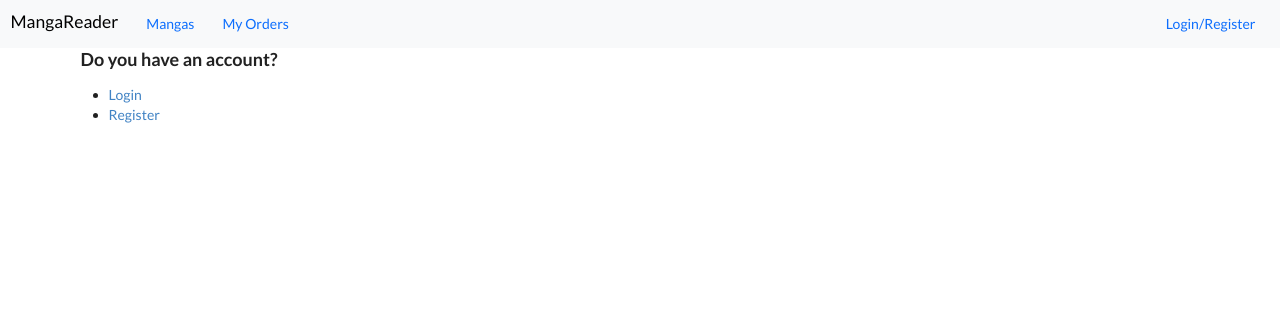
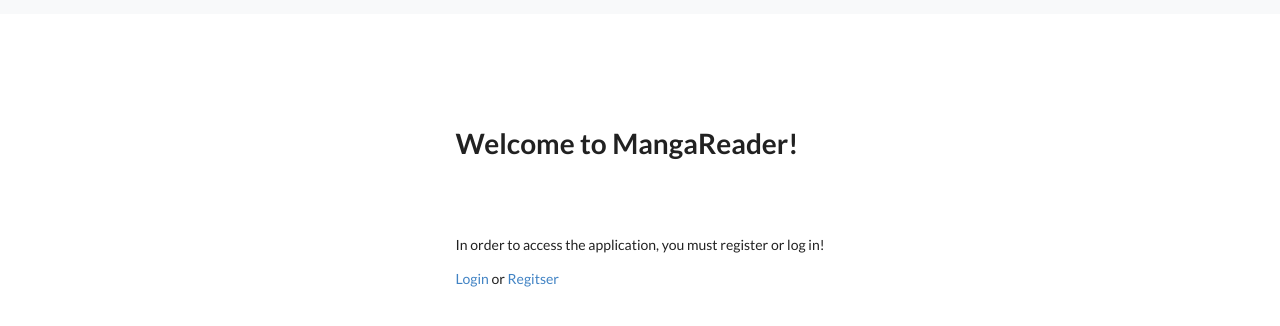
Before and after one commit to VukanAntic/MangaReader, an Angular app in the folder MangaReader/WebApps/MangaReaderSPA/: page /identity in a window 1280 px wide. Shown: the top 326 px of the page. Built offline with nearby package versions, Linux system fonts and the light colour scheme.

Commit message:
Changed routes in order to fix application flow

```diff
--- a/MangaReader/WebApps/MangaReaderSPA/src/app/identity/feature-authentication/login-form/login-form.component.ts
+++ b/MangaReader/WebApps/MangaReaderSPA/src/app/identity/feature-authentication/login-form/login-form.component.ts
@@ -38,7 +38,7 @@ export class LoginFormComponent implements OnInit {
       }
       this.loginForm.reset();
       if (success) {
-        this.routerService.navigate(['/identity', 'profile']);
+        this.routerService.navigate(['recommended']);
       }
     });
   }
--- a/MangaReader/WebApps/MangaReaderSPA/src/app/identity/feature-authentication/logout/logout.component.css
+++ b/MangaReader/WebApps/MangaReaderSPA/src/app/identity/feature-authentication/logout/logout.component.css
@@ -0,0 +1,13 @@
+.container {
+  height: 400px;
+  position: relative;
+}
+
+.center {
+  margin: 0;
+  position: absolute;
+  top: 50%;
+  left: 50%;
+  -ms-transform: translate(-50%, -50%);
+  transform: translate(-50%, -50%);
+}
--- a/MangaReader/WebApps/MangaReaderSPA/src/app/identity/feature-authentication/logout/logout.component.html
+++ b/MangaReader/WebApps/MangaReaderSPA/src/app/identity/feature-authentication/logout/logout.component.html
@@ -1 +1,9 @@
-<h4 *ngIf="logoutSuccess$ | async as logoutSuccess">Logout {{ logoutSuccess ? "" : "un" }} successful.</h4>
+<div class="container" *ngIf="logoutSuccess$ | async as logoutSuccess">
+  <div class="center">
+    <h2>You have successfully logged out!</h2>
+    <h2 style="margin-top: 20px">
+      Click here to
+      <button class="btn btn-info" style="width: fit-content" onclick="window.location='http://localhost:4200/identity';">LOGIN</button> !
+    </h2>
+  </div>
+</div>
--- a/MangaReader/WebApps/MangaReaderSPA/src/app/identity/identity.component.css
+++ b/MangaReader/WebApps/MangaReaderSPA/src/app/identity/identity.component.css
@@ -0,0 +1,28 @@
+.container {
+  height: 400px;
+  position: relative;
+}
+
+.center {
+  margin: 0;
+  position: absolute;
+  top: 50%;
+  left: 50%;
+  -ms-transform: translate(-50%, -50%);
+  transform: translate(-50%, -50%);
+}
+
+.float-container {
+  border: 3px solid #fff;
+  padding: 20px;
+}
+
+.float-child {
+  width: 50%;
+  float: left;
+  padding: 20px;
+}
+
+.center-element {
+  text-align: center;
+}
--- a/MangaReader/WebApps/MangaReaderSPA/src/app/identity/identity.component.html
+++ b/MangaReader/WebApps/MangaReaderSPA/src/app/identity/identity.component.html
@@ -1,11 +1,13 @@
-<h3>Do you have an account?</h3>
-<ul>
-  <li>
-    <a [routerLink]="['login']">Login</a>
-  </li>
-  <li>
-    <a [routerLink]="['register']">Register</a>
-  </li>
-</ul>
+<div class="container">
+  <div class="center">
+    <h1 class="center-text">Welcome to MangaReader!</h1>
+    <br />
+    <br />
+    <br />
+    <p>In order to access the application, you must register or log in!</p>
 
-<router-outlet></router-outlet>
+    <p class="center-text"><a [routerLink]="['login']">Login</a> or <a [routerLink]="['register']">Regitser</a></p>
+
+    <router-outlet></router-outlet>
+  </div>
+</div>
--- a/MangaReader/WebApps/MangaReaderSPA/src/app/shared/interceptors/authentication.interceptor.ts
+++ b/MangaReader/WebApps/MangaReaderSPA/src/app/shared/interceptors/authentication.interceptor.ts
@@ -7,7 +7,7 @@ import { AuthenticationFacadeService } from 'src/app/identity/domain/application
 
 @Injectable()
 export class AuthenticationInterceptor implements HttpInterceptor {
-  private readonly whitelistUrls: string[] = ['api/v1/Login/Login', '/api/v1/Login/Refresh'];
+  private readonly whitelistUrls: string[] = ['api/v1/Login/Login'];
 
   private isRefreshing: boolean = false;
   private refreshedAccessTokenSubject: BehaviorSubject<string | null> = new BehaviorSubject<string | null>(null);
--- a/MangaReader/WebApps/MangaReaderSPA/src/app/ui-utils/navbar/navbar.component.html
+++ b/MangaReader/WebApps/MangaReaderSPA/src/app/ui-utils/navbar/navbar.component.html
@@ -1,26 +1,14 @@
 <nav class="navbar navbar-light bg-light" *ngIf="appState$ | async as appState">
-  <div class="container-fluid">
+  <div class="container-fluid" *ngIf="userLoggedIn(appState)">
     <div class="d-flex">
-      <span class="navbar-brand mb-0 h1">{{ getNavbarTitle(appState) }}</span>
-
-      <ul class="nav">
-        <li class="nav-item">
-          <a class="nav-link" [routerLink]="['/manga']">Mangas</a>
-        </li>
-        <li class="nav-item">
-          <a class="nav-link" [routerLink]="['/orders']">My Orders</a>
-        </li>
-      </ul>
+      <span class="navbar-brand mb-0 h1" [routerLink]="['/recommended']">MangaReader</span>
     </div>
 
     <ul class="nav">
-      <li class="nav-item" *ngIf="userLoggedOut(appState)">
-        <a class="nav-link" [routerLink]="['/identity']">Login/Register</a>
+      <li class="nav-item">
+        <a class="nav-link" [routerLink]="['/identity', 'profile']">{{ getUserName(appState) }}</a>
       </li>
-      <li class="nav-item" *ngIf="userLoggedIn(appState)">
-        <a class="nav-link" [routerLink]="['/identity', 'profile']">User profile</a>
-      </li>
-      <li class="nav-item" *ngIf="userLoggedIn(appState)">
+      <li class="nav-item">
         <a class="nav-link" [routerLink]="['/identity', 'logout']">Logout</a>
       </li>
     </ul>
--- a/MangaReader/WebApps/MangaReaderSPA/src/app/ui-utils/navbar/navbar.component.ts
+++ b/MangaReader/WebApps/MangaReaderSPA/src/app/ui-utils/navbar/navbar.component.ts
@@ -17,12 +17,8 @@ export class NavbarComponent implements OnInit {
 
   ngOnInit(): void {}
 
-  public getNavbarTitle(appState: IAppState): string {
-    if (appState.firstName !== undefined && appState.lastName !== undefined) {
-      return `Welcome to MangaReader, ${appState.firstName} ${appState.lastName}`;
-    }
-
-    return `MangaReader`;
+  public getUserName(appState: IAppState): string {
+    return `${appState.firstName} ${appState.lastName}`;
   }
 
   public userLoggedIn(appState: IAppState): boolean {
```
Also changed, not shown: MangaReader/WebApps/MangaReaderSPA/src/app/app-routing.module.ts (+9 -9 lines), MangaReader/WebApps/MangaReaderSPA/src/app/app.module.ts (+3 -5 lines).
